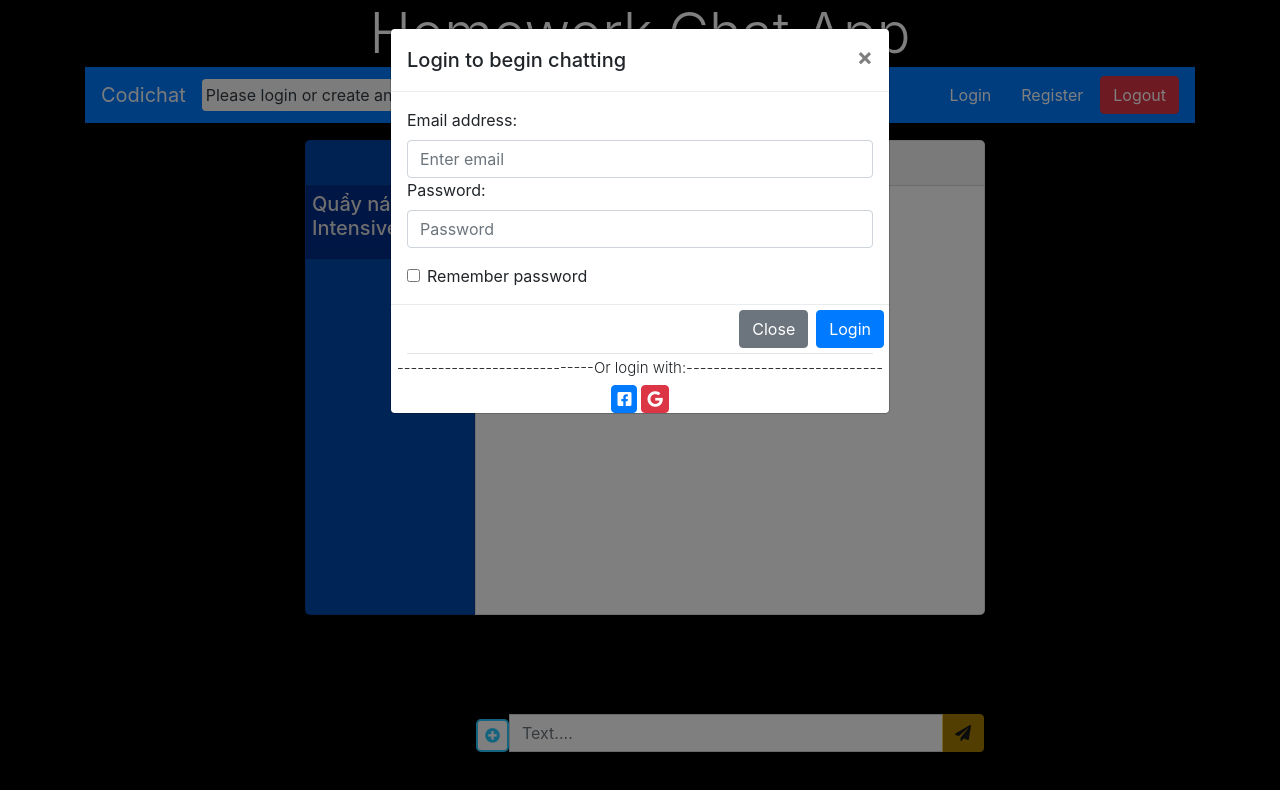
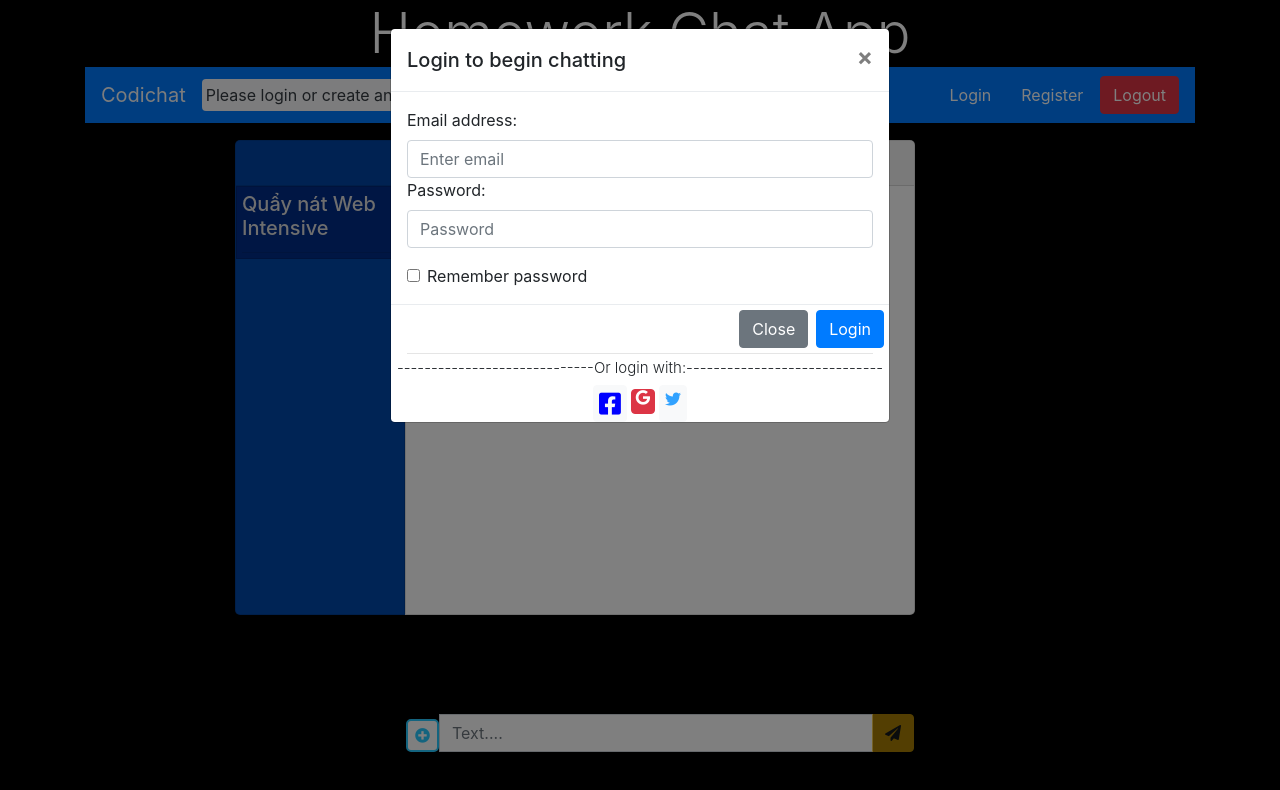
Before and after one commit to HioNobi/Chat-app, a plain HTML site: page chatapp.html in a window 1280 px wide. Both pictures are taken after a click on the button "Login". Drawn offline with nearby package versions, Linux system fonts and the light colour scheme; no server answers.

Commit message:
Upadated

```diff
--- a/chatapp.html
+++ b/chatapp.html
@@ -201,14 +201,15 @@
                         <hr style="margin: 0px 16px 5px 16px">
                         <h1 class="text-center lead" style="font-size: 15px;">-----------------------------Or login with:-----------------------------</h1>
                         <div class="other-btns-wraper d-flex" style="display: flex; justify-content: center;">
-                            <button class="btn btn-primary d-flex mr-1" id="fb-login-btn" title="Click to login with fackbook" style="padding:5px;text-align: center;"><i class="fab fa-facebook-square"></i></button>
-                            <button class="btn btn-danger d-flex" id="g-login-btn" title="Click to login with google" style="padding:5px;text-align: center;"><i class="fab fa-google"></i></button>
+                            <button class="btn btn-light d-flex mr-1" id="fb-login-btn" title="Click to login with fackbook" style="padding:5px;text-align: center;"><i class="fab fa-facebook-square" style="color:blue;font-size: 25px;"></i></button>
+                            <button class="btn btn-danger d-flex mr-1 mt-1" id="g-login-btn" title="Click to login with google" style="padding:0px 4px;text-align: center;height: 25px;"><i class="fab fa-google" style="font-size: 15px;"></i></button>
+                            <button class="btn btn-light d-flex" id="t-login-btn" title="Click to login with twitter" style="padding:5px;text-align: center;"><i class="fab fa-twitter" style="color:rgb(49, 162, 255)"></i></button>
                         </div>
                     </div>
                 </div>
                 </div>
             </div>
-            <div class="modal fade" id="registerModal" tabindex="-1" role="dialog" aria-labelledby="registerModalLabel" aria-hidden="true">
+            <div class="modal fade" id="registerModal" tabindex="-1" role="dialog" aria-labelledby="registerModalLabel" aria-hidden="true"></div>
                 <div class="modal-dialog" role="document">
                 <div class="modal-content">
                     <div class="modal-header">
```
